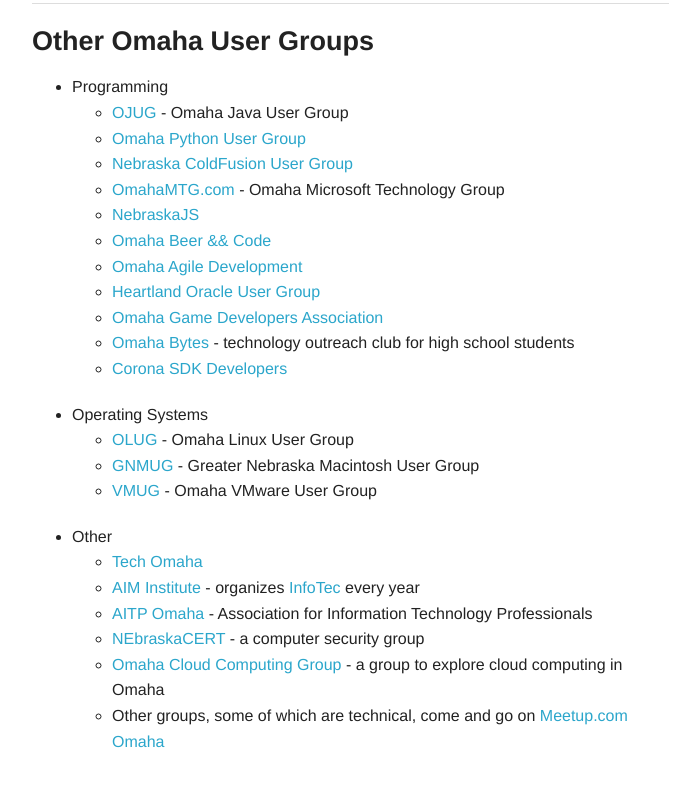
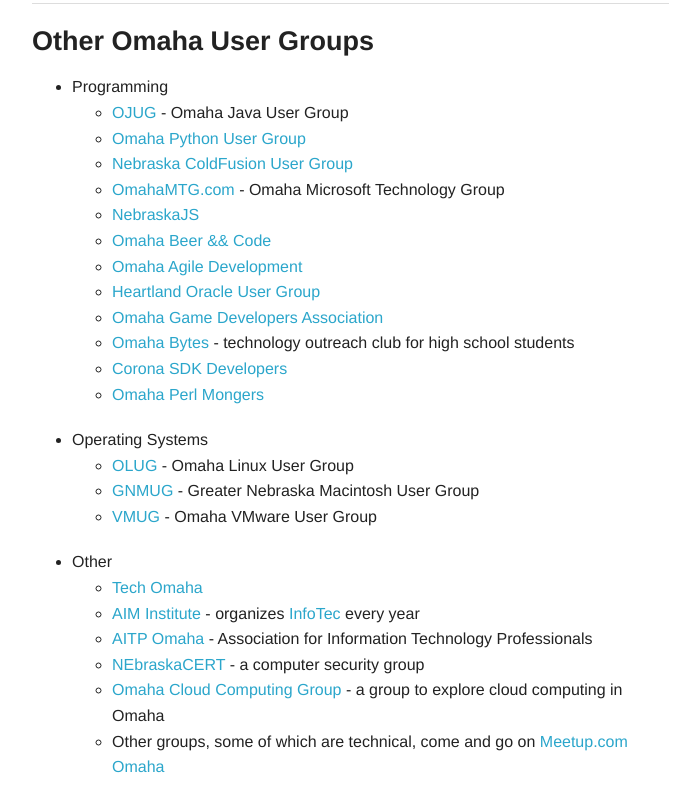
Before and after one commit to omg-code/omg-code, a plain HTML site: page index.html in a window 1280 px wide. Shown: the part 752-1552 px from the top of the page, without its empty margins (123-823 px from the left). Before the commit the page ends 1526 px from the top, so only its background shows below. Drawn offline with Linux system fonts and the light colour scheme; files whose address does not match are found by name.

Commit message:
Added Perl Mongers link

```diff
--- a/index.html
+++ b/index.html
@@ -68,6 +68,7 @@
         <li><a href="http://omahagamedev.com/" target="_blank">Omaha Game Developers Association</a></li>
         <li><a href="http://www.omahabytes.com/" target="_blank">Omaha Bytes</a> - technology outreach club for high school students</li>
         <li><a href="http://www.meetup.com/CoronaSDKOmaha/" target="_blank">Corona SDK Developers</a></li>
+        <li><a href="http://omaha.pm.org" target="_blank">Omaha Perl Mongers</a></li>
       </ul>
 
       <li>Operating Systems</li>
```
